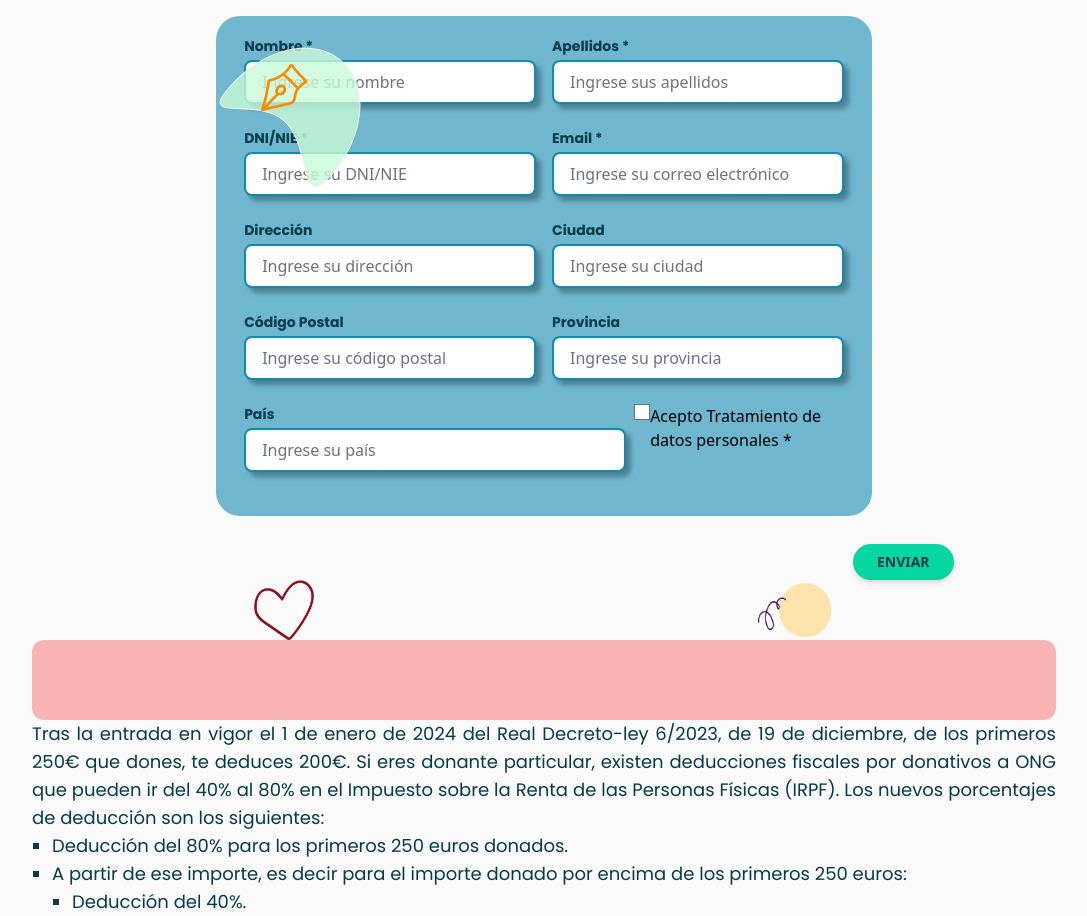
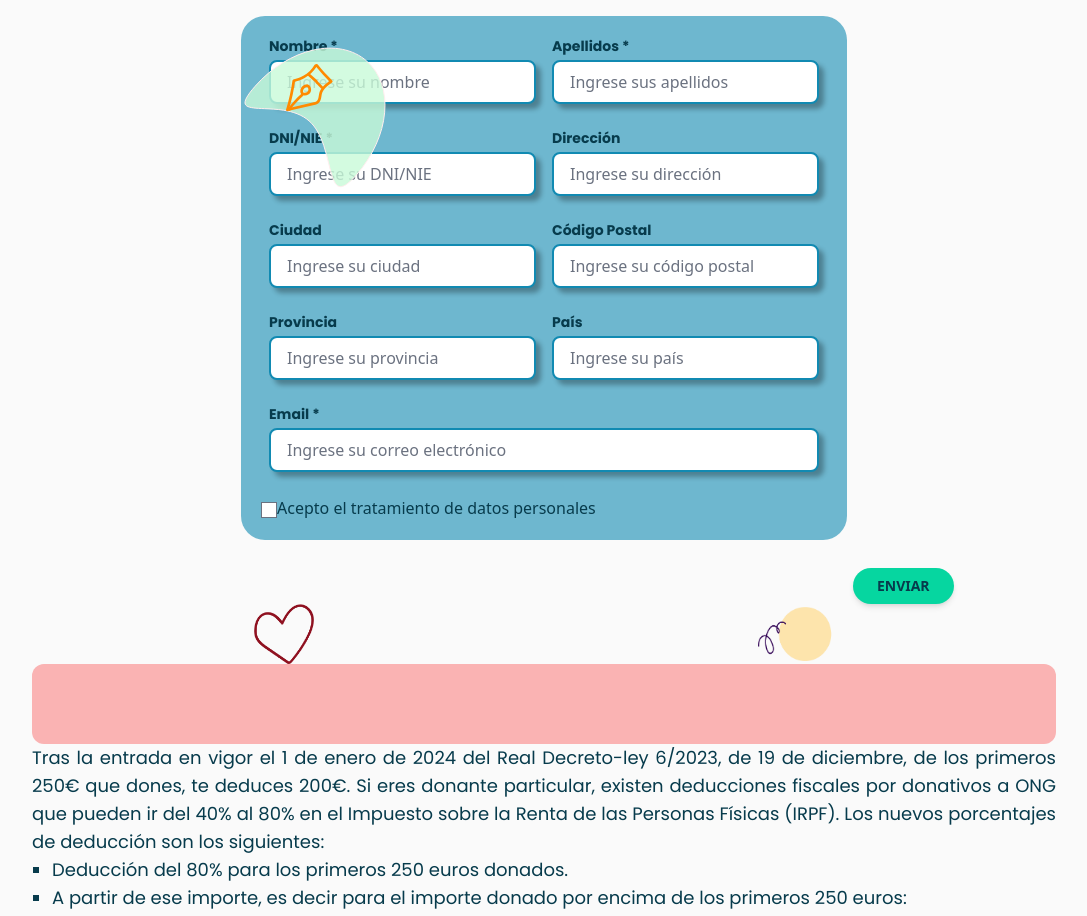
Before and after one commit to vallefarinha/front-casa, a React (Vite) app: page /partnership in a window 1280 px wide. Shown: the part 820-1736 px from the top of the page, without its empty margins (96-1183 px from the left). Built offline with nearby package versions, Linux system fonts and the light colour scheme.

Commit message:
change templates

```diff
--- a/src/components/form/BankBlue.jsx
+++ b/src/components/form/BankBlue.jsx
@@ -10,8 +10,8 @@ const BankBlue = () => {
 
         <div className="relative w-1/2 h-1/2 flex flex-wrap mt-5 mb-2  bg-bgColorForm rounded-3xl">
           <div className="w-full sm:w-1/2 p-4">
-            <BoxBlueAtom titleBox="Titular" name="titular" squareBlue="Ingrese el titular de la cuenta" type="text" />
-            <BoxBlueAtom titleBox="IBAN" name="IBAN" squareBlue="Ingrese su IBAN" type="text" />
+            <BoxBlueAtom titleBox="Titular" name="accountholder" squareBlue="Ingrese el titular de la cuenta" type="text" />
+            <BoxBlueAtom titleBox="IBAN" name="iban" squareBlue="Ingrese su IBAN" type="text" />
           </div>
           <img src={rainbowpink} alt="rainbowpink" className="w-[65px] h-[69px] absolute top-[52%] left-[68%] transform -translate-x-1/2 -translate-y-1/2 md:w-[178px] md:h-[170px] md:left-[78%] md:top-[42%]" />
         </div>
--- a/src/components/form/BoxBlueAtom.jsx
+++ b/src/components/form/BoxBlueAtom.jsx
@@ -17,7 +17,7 @@ const BoxBlue = ({ titleBox, squareBlue, type, pattern, name}) => {
         pattern={pattern}
         name={name}
         required
-        className={`border-2 ${isValid ? 'border-quarteryColor' : 'border-red-500'} rounded-lg py-2 px-4 shadow-xl focus:outline-none bg-white`}
+        className={`border-2 ${isValid ? 'border-quarteryColor' : 'border-red-500'} rounded-lg py-2 px-4 shadow-xl focus:outline-none  bg-white`}
         onChange={validateInput}
       />
     </div>
--- /dev/null
+++ b/src/components/form/PersonalDataCheck.jsx
@@ -0,0 +1,23 @@
+import React from 'react';
+
+const PersonalDataCheck = () => {
+    return (
+      <div>
+        <input
+          type="checkbox"
+          id="personaldata"
+          name="personaldata"
+          required
+          value="SI"
+        />
+        <label htmlFor="personaldata">
+          <a
+            href="#personal_data"
+            className="hover:text-quarteryColor transition-opacity">
+            Acepto el tratamiento de datos personales
+          </a>
+        </label>
+      </div>
+    );
+  }
+export default PersonalDataCheck
--- a/src/components/form/TaxForm.jsx
+++ b/src/components/form/TaxForm.jsx
@@ -1,6 +1,7 @@
 import React from 'react'
 import BoxBlue from "./BoxBlueAtom";
 import penform from "../../assets/icons/penForm.svg";
+import PersonalDataCheck from './PersonalDataCheck';
 
 
 const TaxForm = () => {
@@ -17,22 +18,26 @@ const TaxForm = () => {
 
             <div className="flex flex-col md:flex-row">
             <BoxBlue titleBox="DNI/NIE *" name="dni" squareBlue="Ingrese su DNI/NIE" type="text" pattern="^([0-9]{8}[A-Za-z]|[XYZ][0-9]{7}[A-Za-z])$" />
+            <BoxBlue titleBox="Dirección" name="address" squareBlue="Ingrese su dirección" type="text" />
+            </div>
+
+            <div className="flex flex-col md:flex-row z-10" >
+            <BoxBlue titleBox="Ciudad" name="city" squareBlue="Ingrese su ciudad" type="text" />
+            <BoxBlue titleBox="Código Postal" name="zipcode" squareBlue="Ingrese su código postal" type="text" pattern="^[0-9]{5}$" />
+            </div>
+
+            <div className="flex md:flex-row flex-col">
+
+            <BoxBlue titleBox="Provincia" name="province" squareBlue="Ingrese su provincia" type="text" />
+            <BoxBlue titleBox="País" name="country" squareBlue="Ingrese su país" type="text" />
+            </div>
+
+            <div className="flex md:flex-row flex-col" >
             <BoxBlue titleBox="Email *" name="email" squareBlue="Ingrese su correo electrónico" type="email" />
             </div>
 
-            <div className="flex flex-col md:flex-row z-10" >
-            <BoxBlue titleBox="Dirección" name="address" squareBlue="Ingrese su dirección" type="text" />
-            <BoxBlue titleBox="Ciudad" name="city" squareBlue="Ingrese su ciudad" type="text" />
-            </div>
-
-            <div className="flex md:flex-row flex-col">
-            <BoxBlue titleBox="Código Postal" name="zipcode" squareBlue="Ingrese su código postal" type="text" pattern="^[0-9]{5}$" />
-            <BoxBlue titleBox="Provincia" name="province" squareBlue="Ingrese su provincia" type="text" />
-            </div>
-            <div className="flex md:flex-row flex-col" >
-            <BoxBlue titleBox="País" name="country" squareBlue="Ingrese su país" type="text" />
-            <input type="checkbox" id="tratamiento-datos" name="tratamiento-datos"/>
-          <label htmlFor="tratamiento-datos"> Acepto <a href="#personaldata">Tratamiento de datos personales</a> *</label>
+            <div className="flex md:flex-row flex-col text-LetterColor">
+            <PersonalDataCheck/>
             </div>
 
           </div>
--- a/src/components/texts/LegislationText.jsx
+++ b/src/components/texts/LegislationText.jsx
@@ -7,7 +7,7 @@ const LegislationText = () => {
   return (
     <>
       <div className="mt-4">
-      <span className="font-poppinsRegular text-justify mb-4 w-full text-primaryColor text-sm lg:text-lg sm:text-xs">
+      <span id="personal_data" className="font-poppinsRegular text-justify mb-4 w-full text-primaryColor text-sm lg:text-lg sm:text-xs">
         * Tratamiento de datos personales:
       </span>
       <p className="font-poppinsRegular text-justify mb-4 w-full text-LetterColor text-xs lg:text-base sm:text-xs">
--- a/src/pages/Collaborate.jsx
+++ b/src/pages/Collaborate.jsx
@@ -105,7 +105,7 @@ function Collaborate() {
       </div>
       <TitleCard></TitleCard>
       <Tax/>
-      <Legislation/>
+      <Legislation></Legislation>
 
     </div>
   );
--- a/src/pages/PartnerForm.jsx
+++ b/src/pages/PartnerForm.jsx
@@ -17,7 +17,7 @@ function PartnerForm() {
    const templateID = import.meta.env.VITE_REACT_APP_TEMPLATE_ID_PARTNER;
    const formData = new FormData(refForm.current);
           try {
-            const result = await SendMail(templateID, formData);
+            const result = await SendMail(templateID, refForm.current);
             console.log(result);
             alert("Mensaje enviado con éxito, en breve recibirá una confirmación. Gracias")
           } catch (error) {
```
